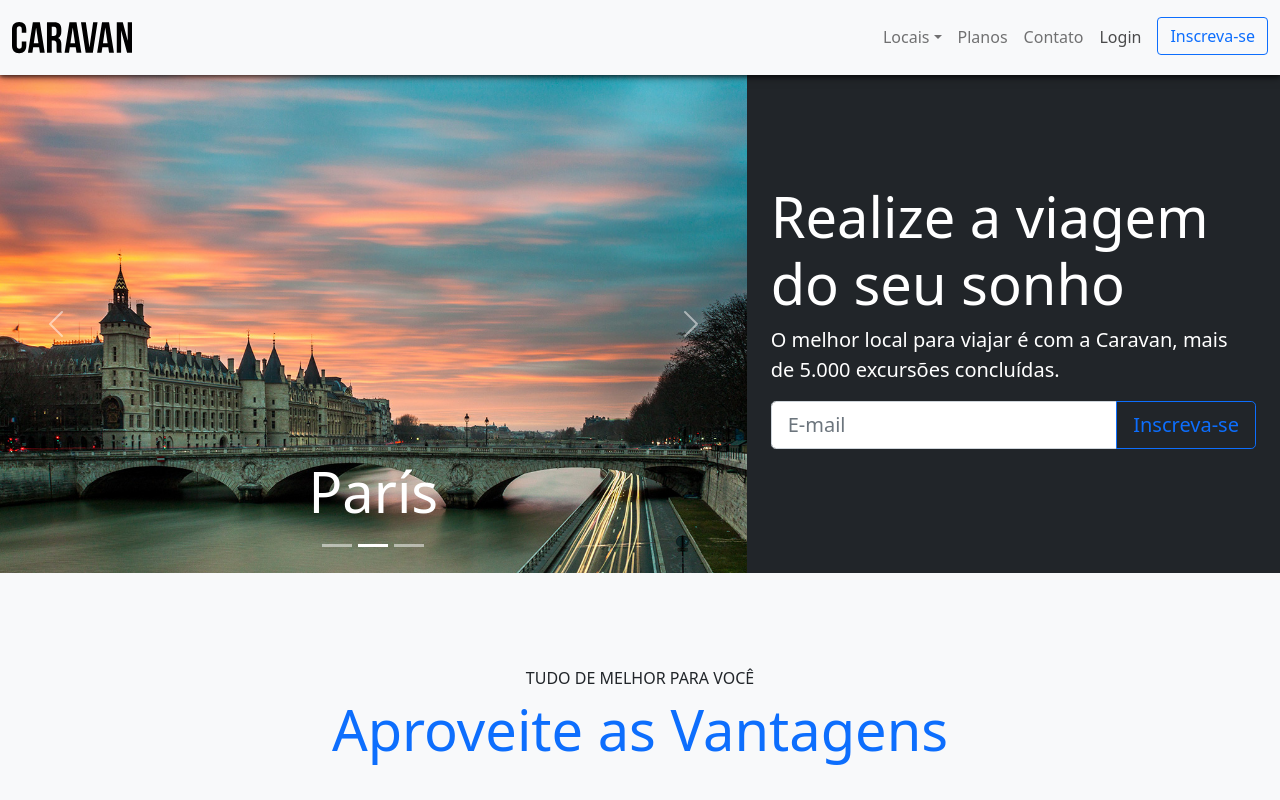
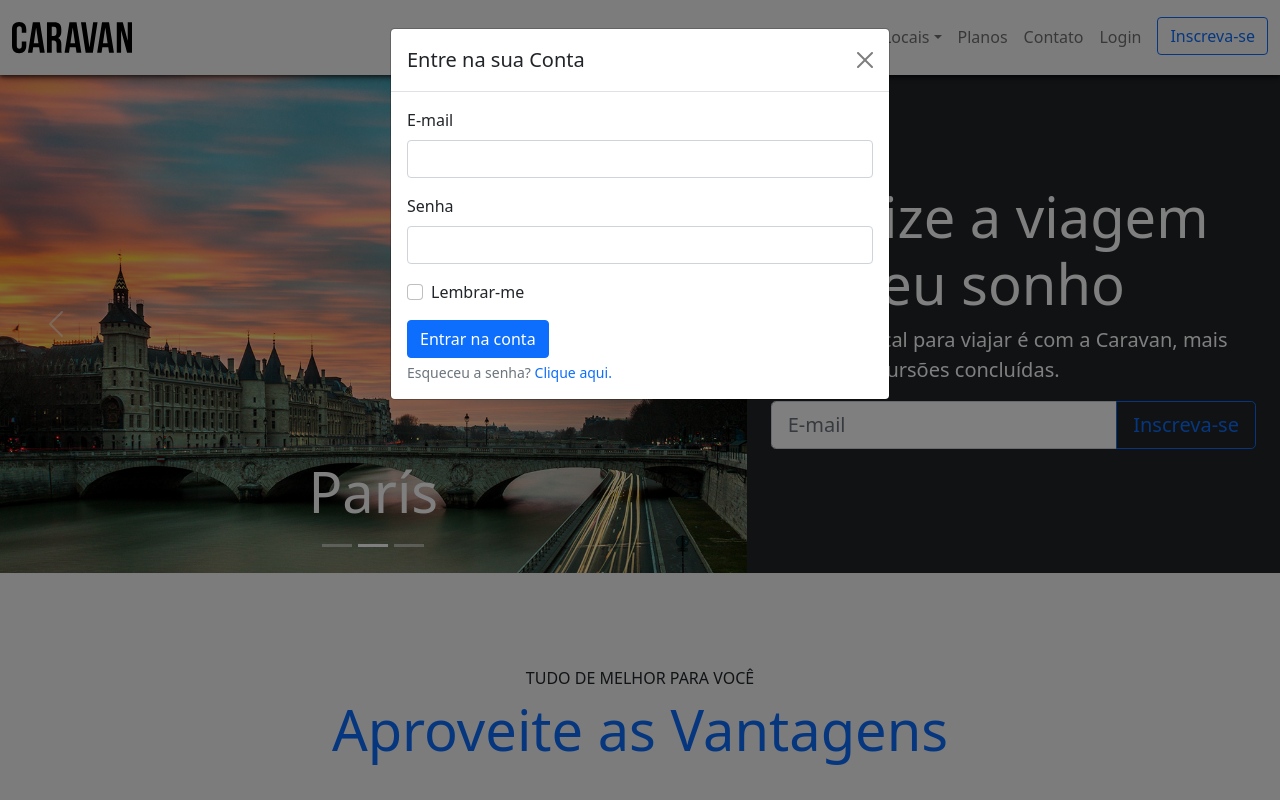
Before and after one commit to Eduardo-SBorges/WebPage_Bootstrap, a plain HTML site: page index.html in a window 1280 px wide. Both pictures are taken after a click on the link "Login". Shown: the top 800 px of the page. Drawn offline with Linux system fonts and the light colour scheme.

Commit message:
modal-login-index-ok

```diff
--- a/index.html
+++ b/index.html
@@ -55,7 +55,7 @@
                             <a class="nav-link" href="contato.html">Contato</a>
                         </li>
                         <li class="nav-item">
-                            <a class="nav-link" href="#">Login</a>
+                            <a class="nav-link" data-bs-toggle="modal" data-bs-target="#modalLogin" href="#">Login</a>
                         </li>
                         <li class="nav-item">
                             <a class="btn btn-outline-primary ms-md-2" href="inscricao.html">Inscreva-se</a>
@@ -64,6 +64,41 @@
                 </div>
             </div>
         </nav>
+
+        <!------------------------------------------------------------------------------->
+        <!-------------------------------- MODAL ---------------------------------------->
+        <!------------------------------------------------------------------------------->
+
+        <div class="modal fade" id="modalLogin" tabindex="-1" aria-labelledby="modalLoginLabel" aria-hidden="true">
+            <div class="modal-dialog">
+              <div class="modal-content">
+                <div class="modal-header">
+                    <h5 class="modal-title" id="modalLoginLabel">Entre na sua Conta</h5>
+                    <button type="button" class="btn-close" data-bs-dismiss="modal" aria-label="Close"></button>
+                </div>
+                <div class="modal-body">
+                    <form>
+                        <div class="mb-3">
+                          <label for="loginEmail" class="form-label">E-mail</label>
+                          <input type="email" class="form-control" id="loginEmail">
+                        </div>
+                        <div class="mb-3">
+                          <label for="inputPassword" class="form-label">Senha</label>
+                          <input type="password" class="form-control" id="inputPassword">
+                        </div>
+                        <div class="mb-3 form-check">
+                          <input type="checkbox" class="form-check-input" id="check-box">
+                          <label class="form-check-label" for="check-box">Lembrar-me</label>
+                        </div>
+                        <button type="submit" class="btn btn-primary">Entrar na conta</button>
+                        <div id="passwordHelp" class="form-text">Esqueceu a senha?
+                            <a href="$">Clique aqui.</a>
+                        </div>
+                      </form>
+                </div>
+              </div>
+            </div>
+          </div>
 
         <!------------------------------------------------------------------------------->
         <!--------------------------- MENU CARROSSEL ------------------------------------>
@@ -186,9 +221,9 @@
             </div>
         </section>
 
-        <!---------------------------------------------------------------------------------->
-        <!-------------------------------- BLOCKQUOTE -------------------------------------->
-        <!---------------------------------------------------------------------------------->
+        <!------------------------------------------------------------------------------->
+        <!-------------------------------- BLOCKQUOTE ----------------------------------->
+        <!------------------------------------------------------------------------------->
 
         <section id="home-quote" class="p-md-5">
             <blockquote class="blockquote text-center text-white p-md-5 p-3">
@@ -199,9 +234,9 @@
             </blockquote>
         </section>
 
-        <!---------------------------------------------------------------------------------->
-        <!-------------------------------- ACCORDION --------------------------------------->
-        <!---------------------------------------------------------------------------------->
+        <!------------------------------------------------------------------------------->
+        <!--------------------------------- ACCORDION ----------------------------------->
+        <!------------------------------------------------------------------------------->
 
         <section class="container">
             <div class="my-5 text-center">
@@ -335,9 +370,9 @@
             </div>
         </section>
 
-        <!---------------------------------------------------------------------------------->
-        <!---------------------------------- FOOTER ---------------------------------------->
-        <!---------------------------------------------------------------------------------->
+        <!------------------------------------------------------------------------------->
+        <!---------------------------------- FOOTER ------------------------------------->
+        <!------------------------------------------------------------------------------->
 
         <footer class="bg-dark text-white">
             <div class="container py-4">
@@ -399,9 +434,9 @@
             </div>
         </footer>
 
-        <!---------------------------------------------------------------------------------->
-        <!--------------------------------- SCRIPTS ---------------------------------------->
-        <!---------------------------------------------------------------------------------->
+        <!------------------------------------------------------------------------------->
+        <!--------------------------------- SCRIPTS ------------------------------------->
+        <!------------------------------------------------------------------------------->
 
         <script type="text/javascript" src="bootstrap.js"></script>
         <script type="text/javascript" src="app.js"></script>
```
